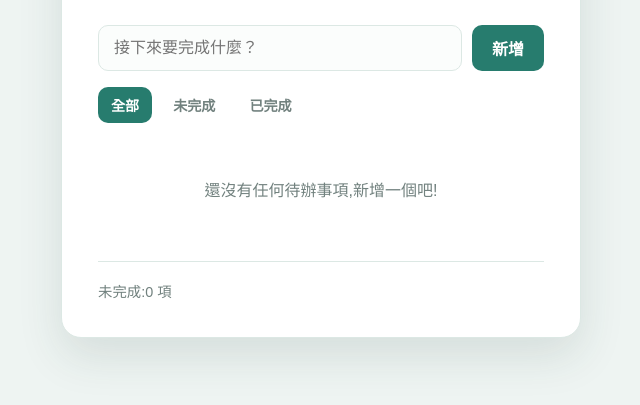
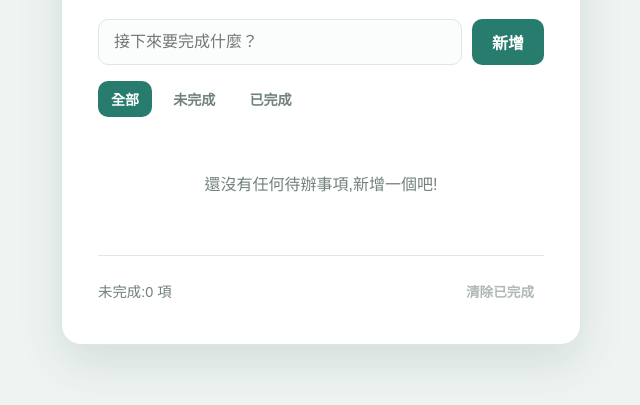
Before and after one commit to chensiewyen/my-copilot-workshop, a plain HTML site: page index.html in a window 1280 px wide. Shown: the part 299-704 px from the top of the page, without its empty margins (319-959 px from the left). Drawn offline with Linux system fonts and the light colour scheme.

Commit message:
feat: add clear completed action (#4)

```diff
--- a/app.js
+++ b/app.js
@@ -5,6 +5,7 @@
 const todoList = document.querySelector("#todo-list");
 const emptyMessage = document.querySelector("#empty-message");
 const remainingCount = document.querySelector("#remaining-count");
+const clearCompletedButton = document.querySelector("#clear-completed");
 const themeToggle = document.querySelector("#theme-toggle");
 const filterButtons = document.querySelectorAll(".filter-button");
 const THEME_STORAGE_KEY = "todo-list-theme";
@@ -126,7 +127,9 @@
   });
 
   const unfinishedTodos = todos.filter((todo) => !todo.completed).length;
+  const completedTodos = todos.filter((todo) => todo.completed).length;
   remainingCount.textContent = `未完成:${unfinishedTodos} 項`;
+  clearCompletedButton.disabled = completedTodos === 0;
   emptyMessage.textContent = getEmptyMessage(visibleTodos.length);
   emptyMessage.hidden = visibleTodos.length > 0;
 }
@@ -165,6 +168,16 @@
   });
 });
 
+clearCompletedButton.addEventListener("click", () => {
+  if (!confirm("確定要清除所有已完成事項嗎？")) {
+    return;
+  }
+
+  todos = todos.filter((todo) => !todo.completed);
+  saveTodos();
+  renderTodos();
+});
+
 todoForm.addEventListener("submit", (event) => {
   event.preventDefault();
   const text = todoInput.value.trim();
--- a/index.html
+++ b/index.html
@@ -44,6 +44,7 @@
 
     <footer class="todo-footer">
       <span id="remaining-count">未完成:0 項</span>
+      <button class="clear-completed-button" id="clear-completed" type="button" aria-label="清除所有已完成事項" disabled>清除已完成</button>
     </footer>
   </main>
 
--- a/styles.css
+++ b/styles.css
@@ -234,11 +234,33 @@
 }
 
 .todo-footer {
+  display: flex;
+  align-items: center;
+  justify-content: space-between;
+  gap: 12px;
   margin-top: 22px;
   padding-top: 18px;
   border-top: 1px solid var(--border-color);
   color: var(--text-secondary);
   font-size: 0.9rem;
+}
+
+.clear-completed-button {
+  padding: 7px 10px;
+  color: var(--text-secondary);
+  background: transparent;
+  font-size: 0.85rem;
+  font-weight: 600;
+}
+
+.clear-completed-button:hover:not(:disabled) {
+  color: var(--danger-text);
+  background: var(--danger-background);
+}
+
+.clear-completed-button:disabled {
+  cursor: not-allowed;
+  opacity: 0.55;
 }
 
 .sr-only {
```
